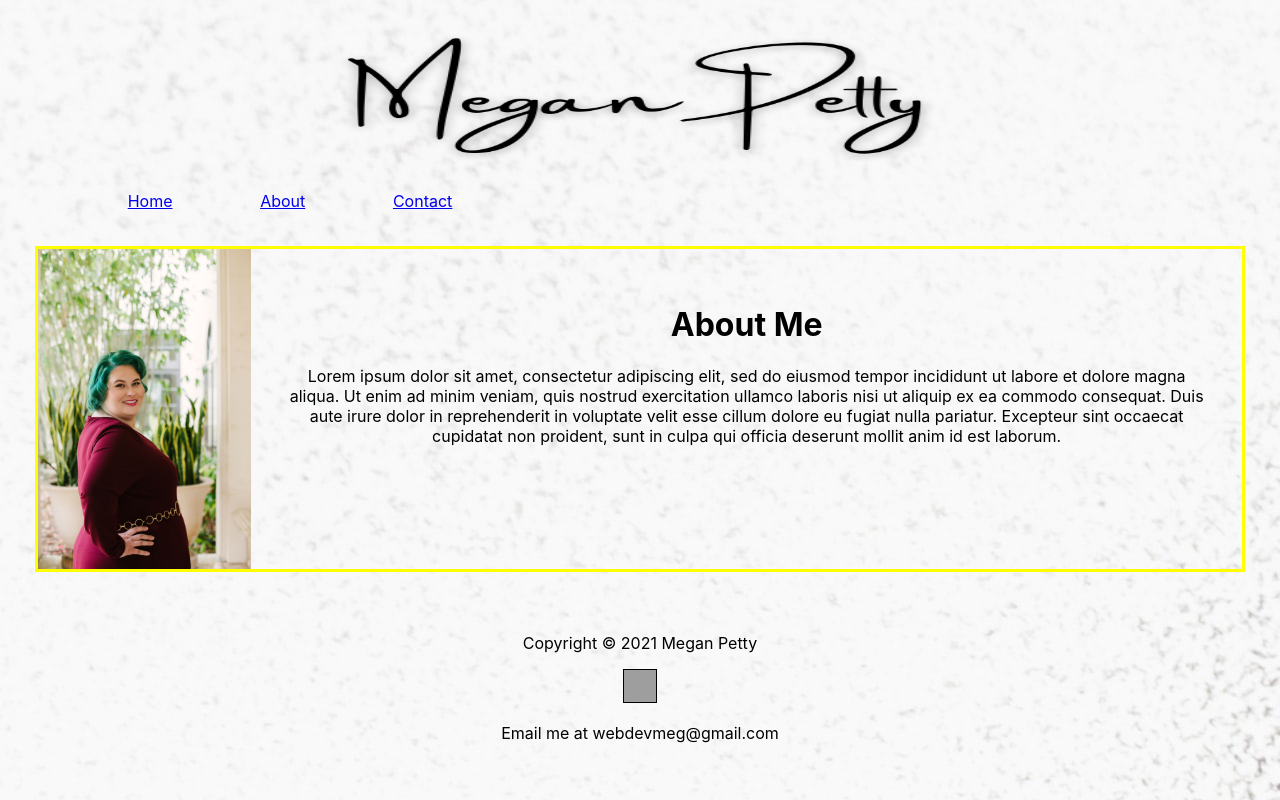
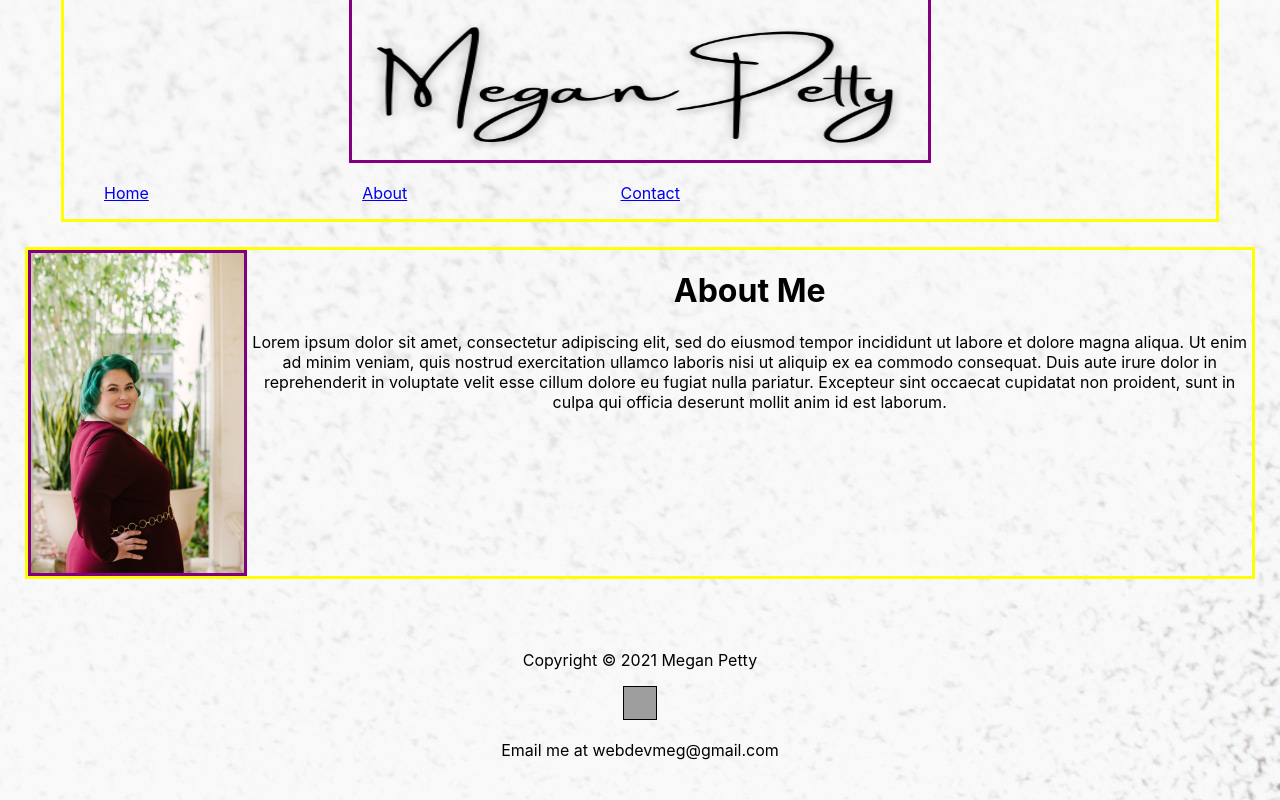
Before and after one commit to mjwall13/webdevmeg, a React (Create React App) app in the folder app/: page /about in a window 1280 px wide. Built offline with nearby package versions, Linux system fonts and the light colour scheme; grey boxes are pictures that could not be loaded.

Commit message:
fixed App.js, that's where all my problems were...

```diff
--- a/app/src/App.js
+++ b/app/src/App.js
@@ -12,19 +12,15 @@ function App() {
   return (
     <div className={styles.App}>
       <Router>
+      <Header />
       <Switch>
-      <header >
-        <Header />
-        <main>
-            <Route exact path='/' component={Home} />
-            <Route path='/about' component={About} />
-            <Route path='/contact' component={Contact} />
-        </main>
-        <Footer />
-      </header>
+        <Route exact path='/' component={Home} />
+        <Route path='/about' component={About} />
+        <Route path='/contact' component={Contact} />
       </Switch>
+      </Router>
+      <Footer />
 
-      </Router>
     </div>
   );
 }
--- a/app/src/brand.module.css
+++ b/app/src/brand.module.css
@@ -85,6 +85,12 @@
   font-size: 1.2rem;
 }
 
+.nav {
+  list-style-type: none;
+  width: 500px;
+  display: flex;
+  justify-content: space-evenly;
+}
 
 
 .link {
@@ -171,6 +177,11 @@
   color: disabled;
 }
 
+.logo {
+  height: 10rem;
+  width: 50%;
+  border: none;
+}
 
 .photo {
   height: 20rem;
@@ -184,12 +195,11 @@
   /* flex-direction: row;
   width: 75%; */
   /* justify-content: space-between; */
-  margin: 35px;
+  margin: 25px;
 
 
 }
 
 .textArea {
-  margin: 35px;
 
 }
--- a/app/src/components/header/header.module.css
+++ b/app/src/components/header/header.module.css
@@ -1,17 +1,21 @@
-
 @value brand: '../../brand.module.css';
-@value border, background, active from brand;
+@value active from brand;
 
 
 .nav {
     list-style-type: none;
-    width: 500px;
+    width: 50%;
     display: flex;
-    justify-content: space-evenly;
+    justify-content: space-between;
   }
 
-  .logo {
+img {
     height: 10rem;
     width: 50%;
-    border: none;
+    border: 3px solid purple;
   }
+
+.headerCont {
+    border: 3px solid yellow;
+    width: 90%;
+}
--- a/app/src/components/header/index.js
+++ b/app/src/components/header/index.js
@@ -6,7 +6,7 @@ import logo from '../../logo.png'
 class Header extends Component{
     render (){
     return (
-        <div>
+        <div className={styles.headerCont} >
           <img src={logo} alt="logo" className={styles.logo} />
         <nav >
           <ul className={styles.nav}>
--- a/app/src/pages/about/index.js
+++ b/app/src/pages/about/index.js
@@ -9,7 +9,7 @@ class About extends Component {
 
         return(
             <div className={styles.about}>
-            <img className={styles.photo} src={photo} alt="photo of Megan" />
+            <img className={styles.photo} src={photo} alt="Megan" />
             <div className={styles.textArea}>
             <h1>About Me</h1>
             <p>Lorem ipsum dolor sit amet, consectetur adipiscing elit, sed do eiusmod tempor incididunt ut labore et dolore magna aliqua. Ut enim ad minim veniam, quis nostrud exercitation ullamco laboris nisi ut aliquip ex ea commodo consequat. Duis aute irure dolor in reprehenderit in voluptate velit esse cillum dolore eu fugiat nulla pariatur. Excepteur sint occaecat cupidatat non proident, sunt in culpa qui officia deserunt mollit anim id est laborum.</p>
--- a/app/src/pages/home/index.js
+++ b/app/src/pages/home/index.js
@@ -1,5 +1,4 @@
 import React, { Component }from 'react'
-import {BrowserRouter as Router, Link } from 'react-router-dom';
 import styles from '../../brand.module.css'
 
 class Home extends Component {
@@ -7,7 +6,7 @@ class Home extends Component {
     render() {
 
         return(
-         <div>
+         <div className={styles.h1} >
             <h1>Home Page</h1>
         </div>
         )
```
Also changed, not shown: app/public/manifest.json, app/src/components/footer/footer.module.css (line endings or trailing spaces).
